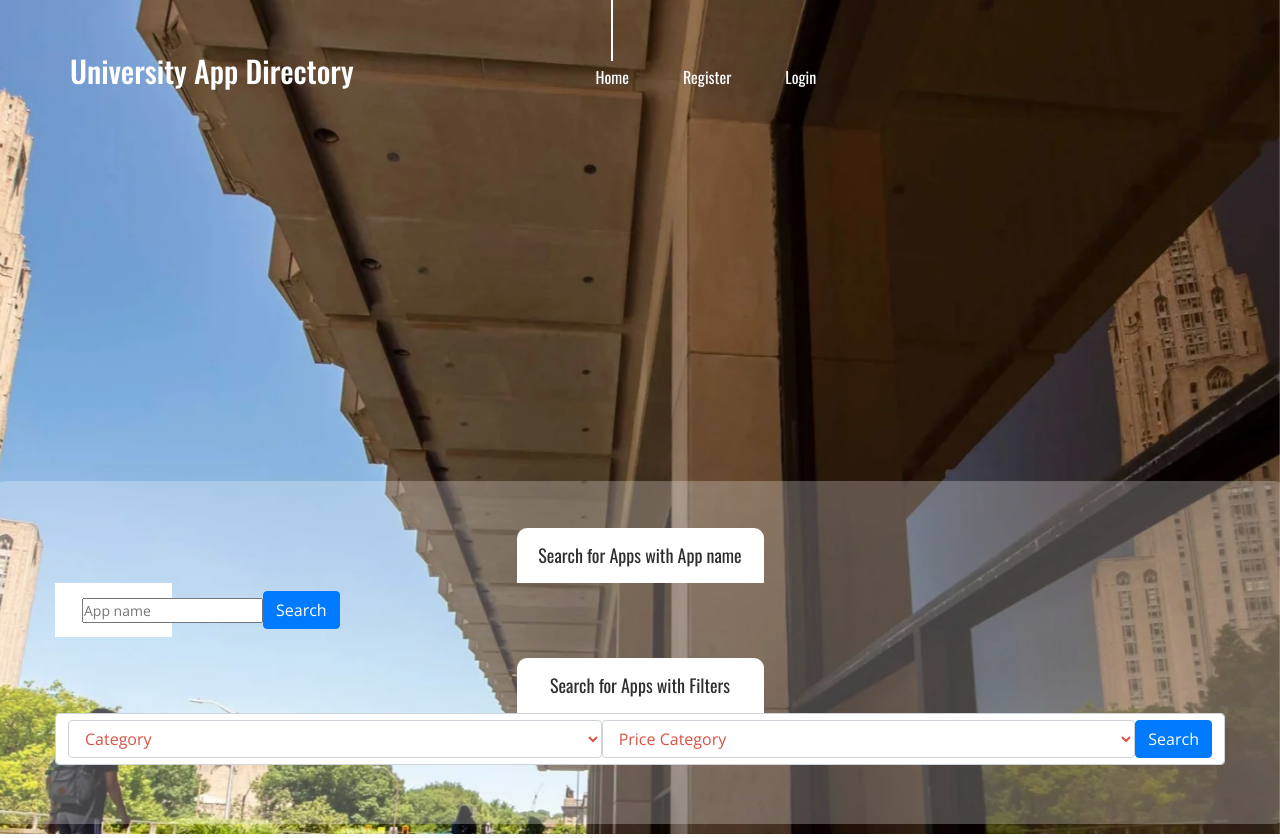
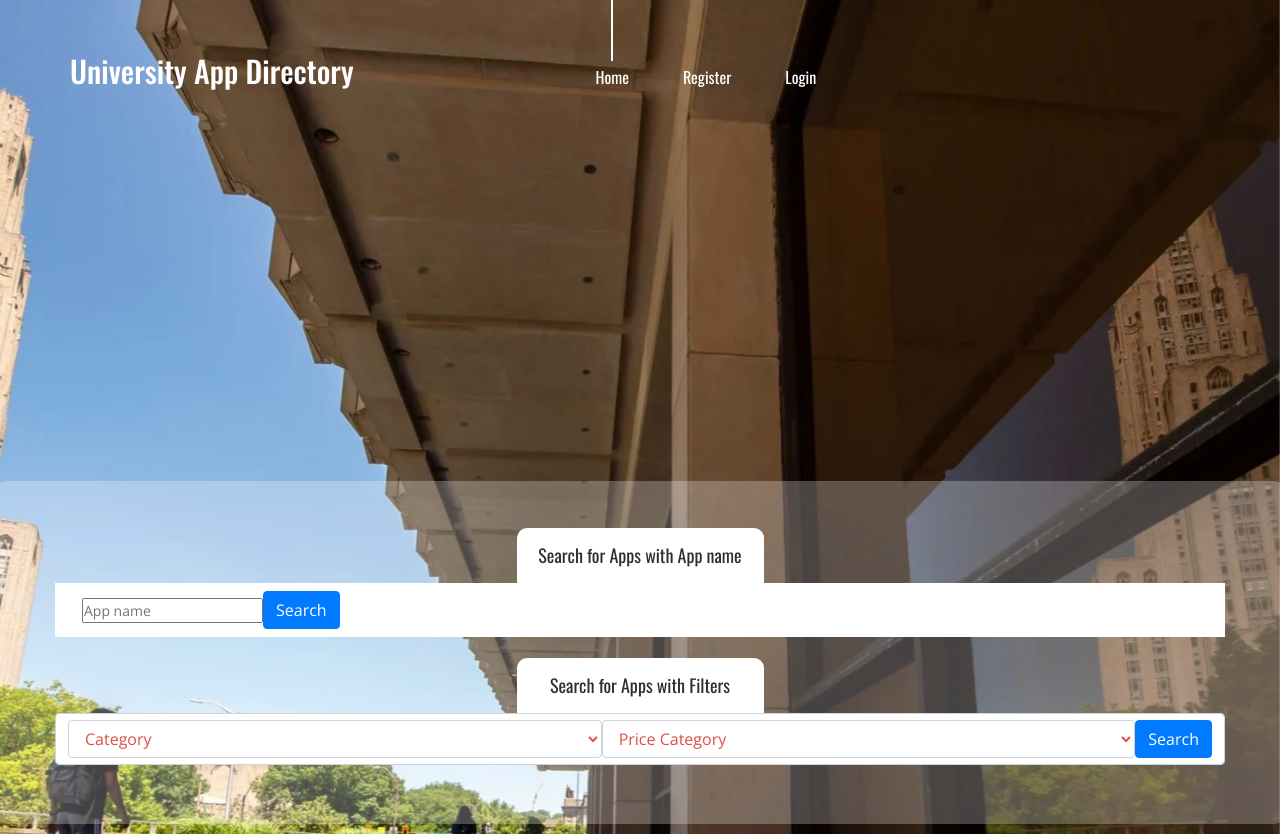
Before and after one commit to mdinesh7/University_App_Directory, a Django app: page / in a window 1280 px wide. Shown: the top 838 px of the page. Run offline with Django 4.2, Linux system fonts and the light colour scheme; data comes from the database, SQL or seed files in the repository; some libraries are stand-ins or nearby versions.

Commit message:
Css fix #5

```diff
--- a/static/styles/main_styles.css
+++ b/static/styles/main_styles.css
@@ -672,8 +672,8 @@ section {
 .home_search_container {
 	position: absolute;
 	top: -353px;
-		width: calc(100% + 122px);
-		left: -61px;
+	width: calc(100% + 122px);
+	left: -61px;
 	padding-top: 47px;
 	padding-left: 61px;
 	padding-right: 61px;
@@ -700,7 +700,6 @@ section {
 
 .home_search_content {
 	background: #FFFFFF;
-	max-width: 10%;
 	padding-top: 8px;
 	padding-bottom: 8px;
 	padding-left: 27px;
```
